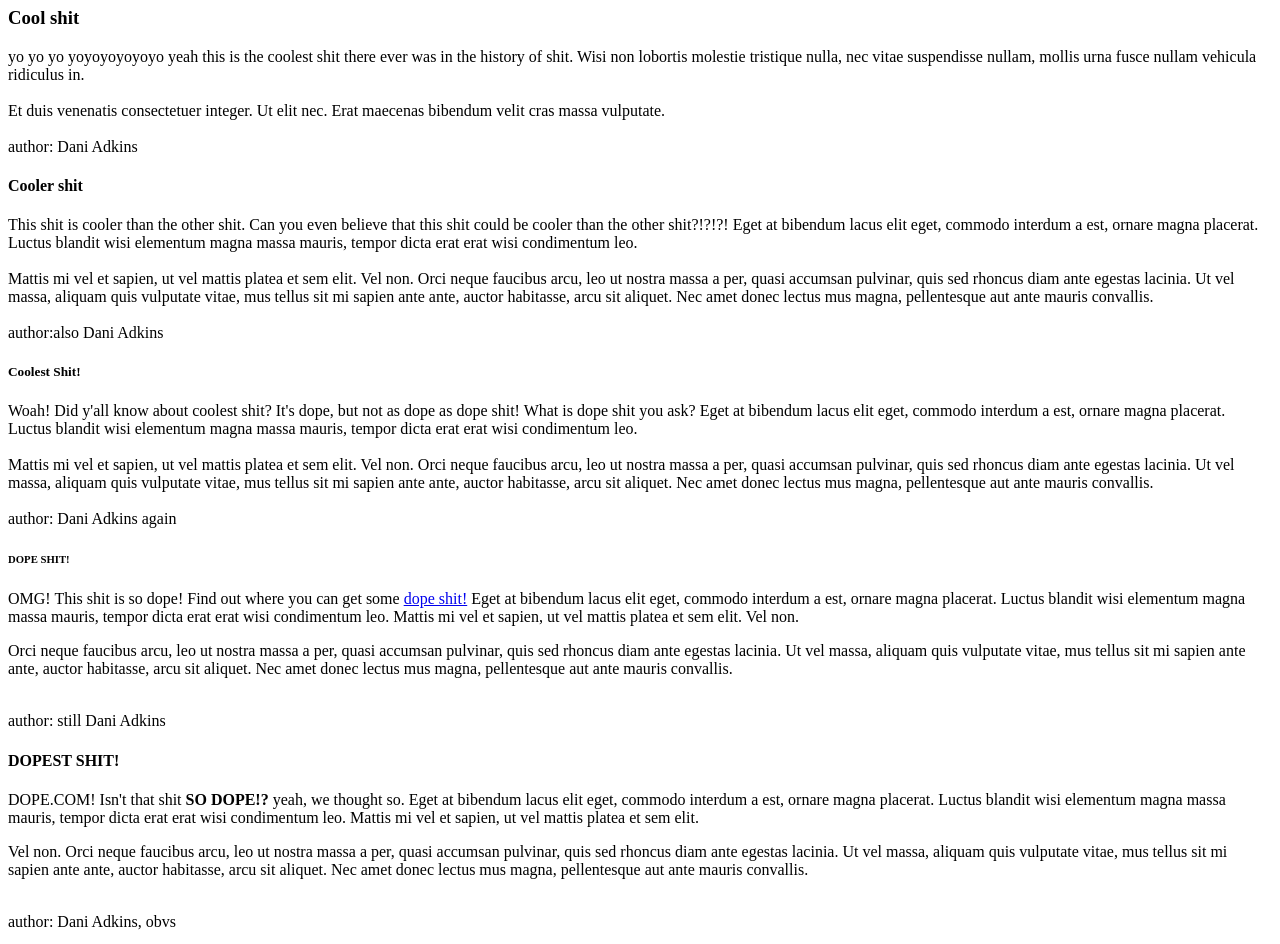
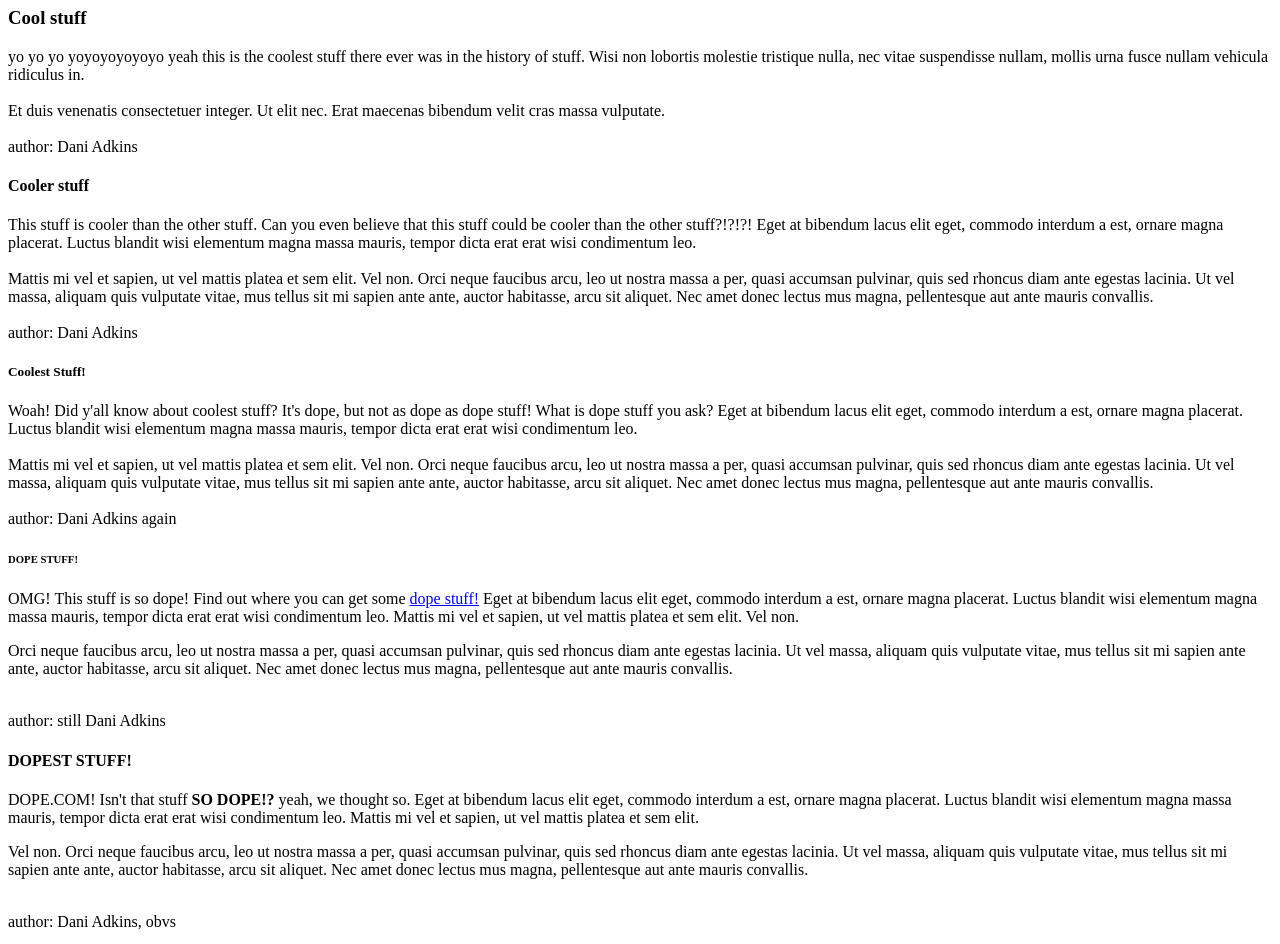
Before and after one commit to danirenae/blog, a plain HTML site: page index.html in a window 1280 px wide. Shown: the part 73-1017 px from the top of the page. Drawn offline with Linux system fonts and the light colour scheme.

Commit message:
final push

```diff
--- a/index.html
+++ b/index.html
@@ -4,13 +4,13 @@
    <title></title>
 </head>
 
-<center><h1>This is a blog rn</h1></center>
+<center><h1>This is a blog</h1></center>
 
    <body>
-      <h3>Cool shit</h3>
+      <h3>Cool stuff</h3>
       <section>
          yo yo yo yoyoyoyoyoyo
-         yeah this is the coolest shit there ever was in the history of shit. Wisi non lobortis molestie tristique nulla, nec vitae suspendisse nullam, mollis urna fusce nullam vehicula ridiculus in.
+         yeah this is the coolest stuff there ever was in the history of stuff. Wisi non lobortis molestie tristique nulla, nec vitae suspendisse nullam, mollis urna fusce nullam vehicula ridiculus in.
       </section>
       <br>
       <section>
@@ -18,19 +18,19 @@
       </section>
       <br>
       <footer>author: Dani Adkins</footer>
-      <h4>Cooler shit</h4>
+      <h4>Cooler stuff</h4>
       <section>
-         This shit is cooler than the other shit. Can you even believe that this shit could be cooler than the other shit?!?!?! Eget at bibendum lacus elit eget, commodo interdum a est, ornare magna placerat. Luctus blandit wisi elementum magna massa mauris, tempor dicta erat erat wisi condimentum leo.
+         This stuff is cooler than the other stuff. Can you even believe that this stuff could be cooler than the other stuff?!?!?! Eget at bibendum lacus elit eget, commodo interdum a est, ornare magna placerat. Luctus blandit wisi elementum magna massa mauris, tempor dicta erat erat wisi condimentum leo.
       </section>
       <br>
       <section>
          Mattis mi vel et sapien, ut vel mattis platea et sem elit. Vel non. Orci neque faucibus arcu, leo ut nostra massa a per, quasi accumsan pulvinar, quis sed rhoncus diam ante egestas lacinia. Ut vel massa, aliquam quis vulputate vitae, mus tellus sit mi sapien ante ante, auctor habitasse, arcu sit aliquet. Nec amet donec lectus mus magna, pellentesque aut ante mauris convallis.
       </section>
       <br>
-      <footer>author:also Dani Adkins</footer>
-      <h5>Coolest Shit!</h5>
+      <footer>author: Dani Adkins</footer>
+      <h5>Coolest Stuff!</h5>
       <section>
-         Woah! Did y'all know about coolest shit? It's dope, but not as dope as dope shit! What is dope shit you ask? Eget at bibendum lacus elit eget, commodo interdum a est, ornare magna placerat. Luctus blandit wisi elementum magna massa mauris, tempor dicta erat erat wisi condimentum leo.
+         Woah! Did y'all know about coolest stuff? It's dope, but not as dope as dope stuff! What is dope stuff you ask? Eget at bibendum lacus elit eget, commodo interdum a est, ornare magna placerat. Luctus blandit wisi elementum magna massa mauris, tempor dicta erat erat wisi condimentum leo.
       </section>
       <br>
       <section>
@@ -38,18 +38,18 @@
       </section>
       <br>
       <footer>author: Dani Adkins again</footer>
-      <h6>DOPE SHIT!</h6>
+      <h6>DOPE STUFF!</h6>
       <section>
-         <p>OMG! This shit is so dope! Find out where you can get some <a href="https://www.dope.com/">dope shit!</a> Eget at bibendum lacus elit eget, commodo interdum a est, ornare magna placerat. Luctus blandit wisi elementum magna massa mauris, tempor dicta erat erat wisi condimentum leo. Mattis mi vel et sapien, ut vel mattis platea et sem elit. Vel non.
+         <p>OMG! This stuff is so dope! Find out where you can get some <a href="https://www.dope.com/">dope stuff!</a> Eget at bibendum lacus elit eget, commodo interdum a est, ornare magna placerat. Luctus blandit wisi elementum magna massa mauris, tempor dicta erat erat wisi condimentum leo. Mattis mi vel et sapien, ut vel mattis platea et sem elit. Vel non.
       </section>
       <section>
          Orci neque faucibus arcu, leo ut nostra massa a per, quasi accumsan pulvinar, quis sed rhoncus diam ante egestas lacinia. Ut vel massa, aliquam quis vulputate vitae, mus tellus sit mi sapien ante ante, auctor habitasse, arcu sit aliquet. Nec amet donec lectus mus magna, pellentesque aut ante mauris convallis.</p>
       </section>
       <br>
       <footer>author: still Dani Adkins</footer>
-      <h4>DOPEST SHIT!</h4>
+      <h4>DOPEST STUFF!</h4>
       <section></section>
-      <p>DOPE.COM! Isn't that shit <strong>SO DOPE!?</strong> yeah, we thought so. Eget at bibendum lacus elit eget, commodo interdum a est, ornare magna placerat. Luctus blandit wisi elementum magna massa mauris, tempor dicta erat erat wisi condimentum leo. Mattis mi vel et sapien, ut vel mattis platea et sem elit.
+      <p>DOPE.COM! Isn't that stuff <strong>SO DOPE!?</strong> yeah, we thought so. Eget at bibendum lacus elit eget, commodo interdum a est, ornare magna placerat. Luctus blandit wisi elementum magna massa mauris, tempor dicta erat erat wisi condimentum leo. Mattis mi vel et sapien, ut vel mattis platea et sem elit.
       </section>
       <section>
          Vel non. Orci neque faucibus arcu, leo ut nostra massa a per, quasi accumsan pulvinar, quis sed rhoncus diam ante egestas lacinia. Ut vel massa, aliquam quis vulputate vitae, mus tellus sit mi sapien ante ante, auctor habitasse, arcu sit aliquet. Nec amet donec lectus mus magna, pellentesque aut ante mauris convallis.</p>
@@ -57,9 +57,9 @@
       <br>
       <footer>author: Dani Adkins, obvs
       </footer>
-      <h1>THE MOST DOPE SHIT</h1>
+      <h1>THE MOST DOPE STUFF</h1>
       <section>
-         <p>I've got nothing left to say. By now you should know how dope this shit is.Eget at bibendum lacus elit eget, commodo interdum a est, ornare magna placerat. Luctus blandit wisi elementum magna massa mauris, tempor dicta erat erat wisi condimentum leo. Mattis mi vel et sapien, ut vel mattis platea et sem elit.
+         <p>I've got nothing left to say. By now you should know how dope this stuff is.Eget at bibendum lacus elit eget, commodo interdum a est, ornare magna placerat. Luctus blandit wisi elementum magna massa mauris, tempor dicta erat erat wisi condimentum leo. Mattis mi vel et sapien, ut vel mattis platea et sem elit.
       </section>
       <section>
          Vel non. Orci neque faucibus arcu, leo ut nostra massa a per, quasi accumsan pulvinar, quis sed rhoncus diam ante egestas lacinia. Ut vel massa, aliquam quis vulputate vitae, mus tellus sit mi sapien ante ante, auctor habitasse, arcu sit aliquet. Nec amet donec lectus mus magna, pellentesque aut ante mauris convallis.</p>
--- /dev/null
+++ b/style.css
@@ -0,0 +1,5 @@
+body {
+  background-color: lightgray;
+  padding: 40px;
+  padding left: 100px;
+}
```
Also changed, not shown: 1 other file.
